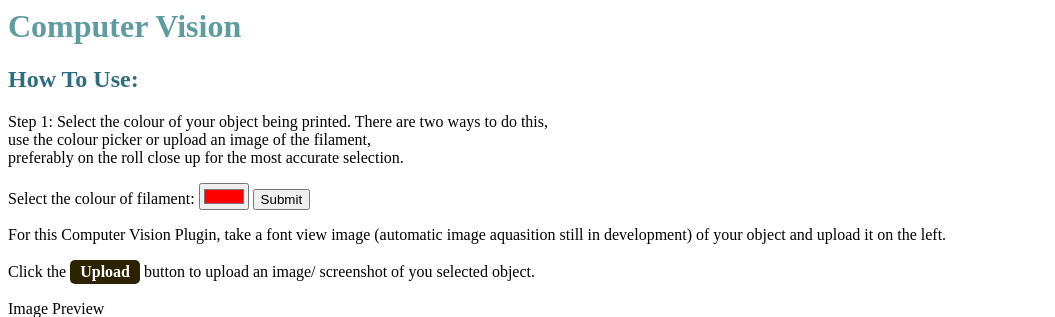
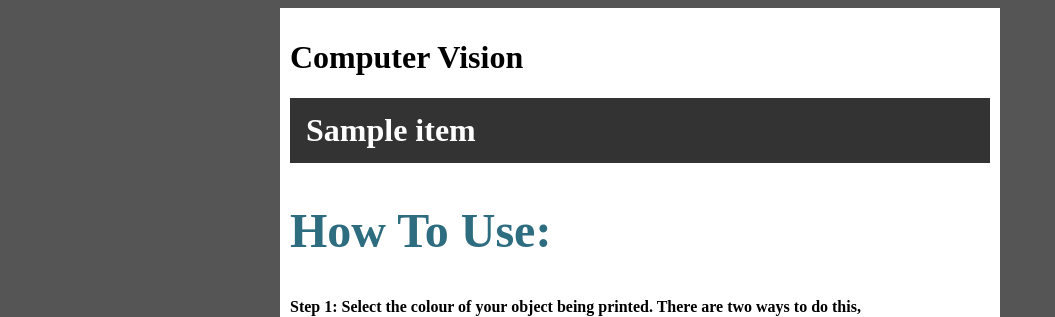
Before and after one commit to EliteMinerZMC/CompuiterVision_Detachment, a Flask app: template templates/home.jinja2 in a window 1280 px wide. Shown: the top 317 px of the page, without its empty margins (0-1055 px from the left). Run offline with Flask 2, Linux system fonts and the light colour scheme; the template is opened without the code that fills it: most values are stand-ins (such as "Sample title", 1, 10 or a date in 2020).

Commit message:
push - start of CV

```diff
--- a/app.py
+++ b/app.py
@@ -4,15 +4,37 @@
 import colorsys
 import cv2
 import threading
+import imutils
+
+#flask init
+from flask import Flask
+from flask_navigation import Navigation
 
 app = Flask(__name__)
+nav = Navigation(app)
 
-object_colour = ""
+
+#global variables
+object_colour = None
+colour_lower= None
+colour_upper= None
 thread1 = threading.Thread()
 capture_bool = True
+
+
+
+nav.Bar('top', [
+    nav.Item('Home', 'index'),
+    nav.Item('Extras', 'extra'),
+])
+
 @app.route('/')
 def index():
-    return render_template('home.jinja2', name="meow")
+    return render_template('home.jinja2')
+
+@app.route('/extra')
+def extra():
+    return render_template('hello.html')
 
 @app.route('/', methods=['GET', 'POST'])
 def parse_request():
@@ -40,14 +62,27 @@
             pass
         else:
             (grabbed, frame) = camera.read()
+            #resize the frame, reduce load on pi, lo
+            #lower resolution image/ frame with mean less computation.
+            frame = imutils.resize(frame, width=600)
 
+            #convert frame to hsv
+            hsv = cv2.cvtColor(frame, cv2.COLOR_BGR2HSV)
 
-@app.route('/hello/')
-@app.route('/hello/<name>')
-def hello(name=None):
-    return render_template('hello.html', name=name)
+            #create a mask from the users inputted colour
+            #this helps detect the object to be tracked
+            #with more time edge detection could be used
+            #however this is a trade off due to time constraints
+            mask =cv2.inRange(hsv,colour_lower,colour_upper)
 
+            #the mask did not origionally get everything
+            #use erode to get rid of these artifacts
+            mask =	mask = cv2.erode(mask, None, iterations=2)
 
+            #utilising the mask find out where the object is
+            contours = cv2.findContours(mask.copy(), cv2.RETR_EXTERNAL,
+                                    cv2.CHAIN_APPROX_SIMPLE)[-2]
+            obj_center = None
 
 if __name__ == "__main__":
     app.run(host='0.0.0.0',threaded=True)
--- /dev/null
+++ b/static/css/nav.css
@@ -0,0 +1,40 @@
+ul {
+    list-style-type: none;
+    margin: 0;
+    padding: 0;
+    overflow: hidden;
+    background-color: #333;
+}
+
+li {
+    float: left;
+}
+
+li a {
+    display: block;
+    color: white;
+    text-align: center;
+    padding: 14px 16px;
+    text-decoration: none;
+}
+
+li a:hover:not(.active) {
+    background-color: #111;
+}
+
+.active {
+    background-color: #4CAF50;
+}
+body {
+    background: #555;
+}
+
+.content {
+    max-width: 700px;
+    margin: auto;
+    background: white;
+    padding: 10px;
+}
+p {
+    font-size: 50%;
+}
--- /dev/null
+++ b/templates/default.jinja2
@@ -0,0 +1,24 @@
+<!DOCTYPE html>
+<html lang="en">
+<head>
+</head>
+<body>
+<div class="container">
+        <link rel="stylesheet" href="{{ url_for('static', filename='css/nav.css') }}">
+        <title>Index Stuff</title>
+        <h1> Computer Vision <h1/>
+        <ul>
+            {% for item in nav.top %}
+            <li class="{{ 'active' if item.is_active else '' }}">
+            <a href="{{ item.url }}">{{ item.label }}</a>
+            </li>
+            {% endfor %}
+        </ul>
+        <div id="content">{% block content %}MeowMeowMeow{% endblock %}</div>
+            <div id="footer">
+                {% block footer %}
+                {% endblock %}
+            </div>
+</div>
+</body>
+</html>
--- a/templates/hello.html
+++ b/templates/hello.html
@@ -1,6 +1,9 @@
+{% extends "default.jinja2" %}
+{% block content %}
 <title>Hello from Flask</title>
 {% if name %}
   <h1>Hello {{ name }}!</h1>
 {% else %}
   <h1>Hello, World!</h1>
 {% endif %}
+{% endblock %}
--- a/templates/home.jinja2
+++ b/templates/home.jinja2
@@ -1,4 +1,10 @@
-<h1 style="color: #5e9ca0;">Computer Vision</h1>
+<head>
+<link rel="stylesheet" href="{{ url_for('static', filename='css/nav.css') }}">
+</head>
+
+<div class="content">
+{% extends "default.jinja2" %}
+{% block content %}
 <h2 style="color: #2e6c80;">How To Use:</h2>
 <p>Step 1: Select the colour of your object being printed. There are two ways to do this, <br />
 use the colour picker or upload an image of the filament, <br />
@@ -48,3 +54,5 @@
   }
 }
 </script>
+{% endblock %}
+</div>
```
Also changed, not shown: setup.py (added, +16 -0 lines), templates/nav.css (added, +27 -0 lines).
